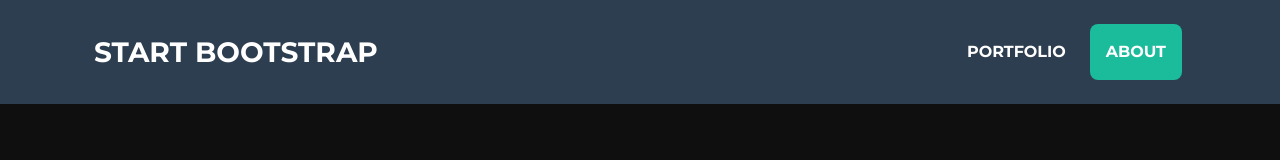
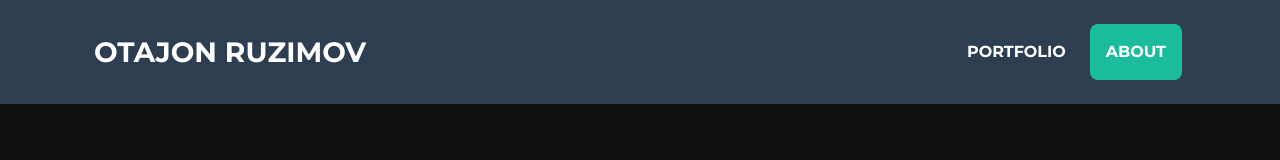
Before and after one commit to otajobs/PersonalWebsite, a plain HTML site: page index.html in a window 1280 px wide. Shown: the top 160 px of the page. Drawn offline with nearby package versions, Linux system fonts and the light colour scheme.

Commit message:
Update index.html

```diff
--- a/index.html
+++ b/index.html
@@ -29,7 +29,7 @@
         <!-- Navigation-->
         <nav class="navbar navbar-expand-lg bg-secondary text-uppercase fixed-top" id="mainNav">
             <div class="container">
-                <a class="navbar-brand js-scroll-trigger" href="#page-top">Start Bootstrap</a><button class="navbar-toggler navbar-toggler-right text-uppercase font-weight-bold bg-primary text-white rounded" type="button" data-toggle="collapse" data-target="#navbarResponsive" aria-controls="navbarResponsive" aria-expanded="false" aria-label="Toggle navigation">Menu <i class="fas fa-bars"></i></button>
+                <a class="navbar-brand js-scroll-trigger" href="#page-top">Otajon Ruzimov</a><button class="navbar-toggler navbar-toggler-right text-uppercase font-weight-bold bg-primary text-white rounded" type="button" data-toggle="collapse" data-target="#navbarResponsive" aria-controls="navbarResponsive" aria-expanded="false" aria-label="Toggle navigation">Menu <i class="fas fa-bars"></i></button>
                 <div class="collapse navbar-collapse" id="navbarResponsive">
                     <ul class="navbar-nav ml-auto">
                         <li class="nav-item mx-0 mx-lg-1"><a class="nav-link py-3 px-0 px-lg-3 rounded js-scroll-trigger" href="#portfolio">Portfolio</a></li>
```
